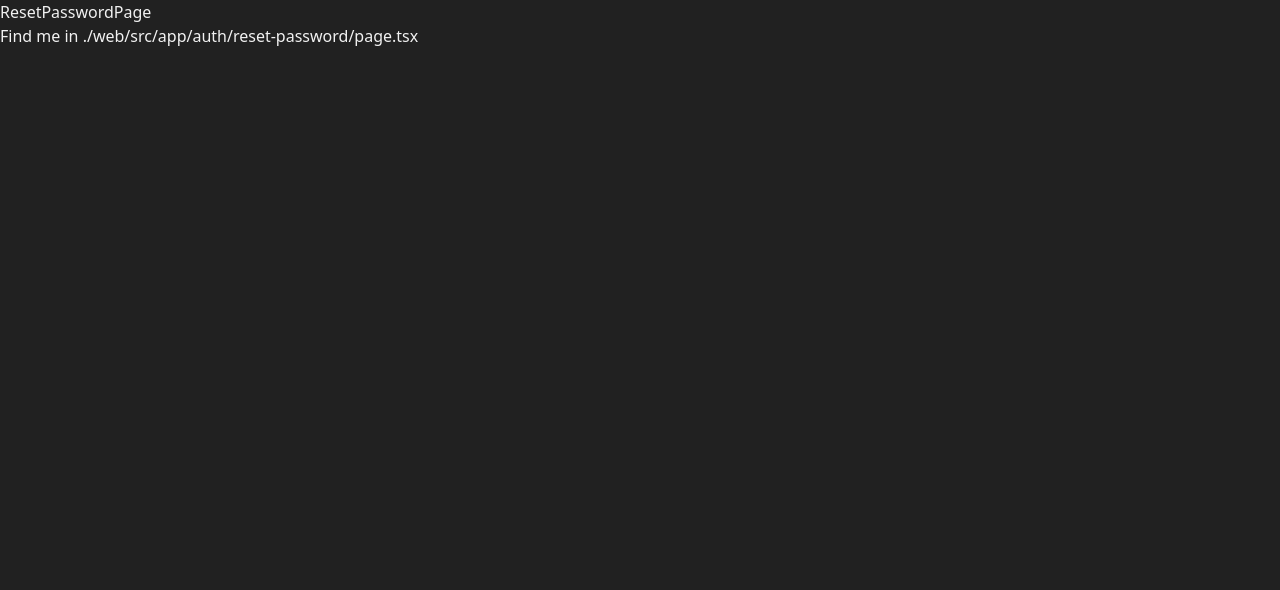
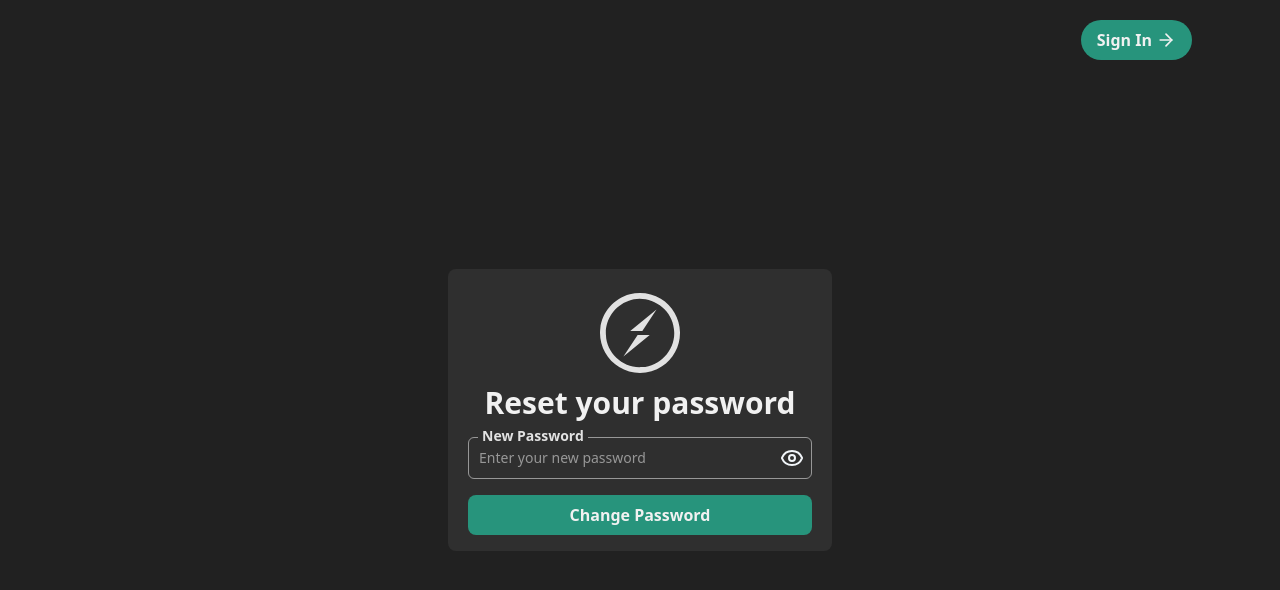
Before and after one commit to tomikorzu/ChatApp, a Next.js app in the folder web/: page /auth/reset-password in a window 1280 px wide. Shown: the top 590 px of the page. Built offline with nearby package versions, Linux system fonts and the light colour scheme.

Commit message:
feat(ResetPasswordPage): add this page and all the server features

```diff
--- a/web/src/app/api/auth/middlewares/validateRequest.ts
+++ b/web/src/app/api/auth/middlewares/validateRequest.ts
@@ -1,4 +1,9 @@
-import { checkUserIsVerified, isEmailInUse, isUsernameInUse, verifyPasswordNotBeTheSame } from "./querys";
+import {
+  checkUserIsVerified,
+  isEmailInUse,
+  isUsernameInUse,
+  verifyPasswordNotBeTheSame,
+} from "./querys";
 
 interface ValidationError {
   msg: string;
@@ -176,7 +181,7 @@
 
   if (!newPassword || newPassword.trim() === "") {
     errors.push({
-      msg: "New password is required",
+      msg: "Password is required",
       location: "newPassword",
     });
   } else {
--- a/web/src/app/api/auth/reset-password/route.ts
+++ b/web/src/app/api/auth/reset-password/route.ts
@@ -22,11 +22,13 @@
     }
     const isTheSame = await verifyPasswordNotBeTheSame(tokenRes, newPassword);
 
-    if (isTheSame === true)
-      return res.json(
-        { error: "The password can't be the same than the last one" },
-        { status: 400 }
-      );
+    if (isTheSame === true) {
+      errorsMessages.push({
+        location: "newPassword",
+        msg: "The password can't be the same than the last one",
+      });
+      return res.json({ errors: errorsMessages }, { status: 400 });
+    }
 
     await changePassword(tokenRes.email, newPassword);
 
--- /dev/null
+++ b/web/src/app/auth/reset-password/layout.tsx
@@ -0,0 +1,14 @@
+import { Metadata } from "next";
+
+export const metadata: Metadata = {
+  title: "Reset Password - Chat App",
+  description: "Reset your password.",
+};
+
+export default function SignUpLayout({
+  children,
+}: {
+  children: React.ReactNode;
+}) {
+  return <>{children}</>;
+}
--- a/web/src/app/auth/reset-password/page.tsx
+++ b/web/src/app/auth/reset-password/page.tsx
@@ -1,8 +1,68 @@
+"use client";
+
+import { useState } from "react";
+import AuthContainer from "../components/AuthContainer";
+import AuthForm from "../components/AuthForm";
+import Logo from "../components/Logo";
+import Title from "../components/Title";
+import ErrorText from "../components/ErrorText";
+import { useRouter, useSearchParams } from "next/navigation";
+import SubmitBtn from "../components/SubmitBtn";
+import DotsWord from "@/shared/ui/DotsWord";
+import Redirect from "../components/Redirect";
+import PasswordInput from "../components/PasswordInput";
+
 export default function ResetPasswordPage() {
+  const [newPassword, setNewPassword] = useState<string>("");
+  const [errors, setErrors] = useState<{ msg: string; location: string }[]>([]);
+  const [loading, setLoading] = useState<boolean>(false);
+
+  const searchParams = useSearchParams();
+  const token = searchParams.get("token");
+
+  const router = useRouter();
+  async function handleSubmit(e: React.FormEvent) {
+    e.preventDefault();
+    setLoading(true);
+
+    const res = await fetch("/api/auth/reset-password", {
+      method: "PATCH",
+      body: JSON.stringify({ token, newPassword }),
+    });
+
+    if (res.status === 200) {
+      router.push("login");
+    } else if (res.status === 400) {
+      const { errors } = await res.json();
+      setErrors(errors);
+      console.log(errors);
+      setLoading(false);
+    } else {
+      router.push("/login");
+      setLoading(false);
+    }
+  }
+
   return (
-    <div>
-      <h1>ResetPasswordPage</h1>
-      <p>Find me in ./web/src/app/auth/reset-password/page.tsx</p>
-    </div>
+    <AuthContainer>
+      <Redirect url={"login"}>Sign In</Redirect>
+      <AuthForm action={handleSubmit}>
+        <Logo />
+        <Title>Reset your password</Title>
+        <PasswordInput
+          placeholder="Enter your new password"
+          id={"New Password"}
+          action={setNewPassword}
+        />
+        <ErrorText location="newPassword" errors={errors} />
+        <SubmitBtn disabled={loading}>
+          {loading ? (
+            <DotsWord text={"Changing Password"} />
+          ) : (
+            "Change Password"
+          )}
+        </SubmitBtn>
+      </AuthForm>
+    </AuthContainer>
   );
 }
```
